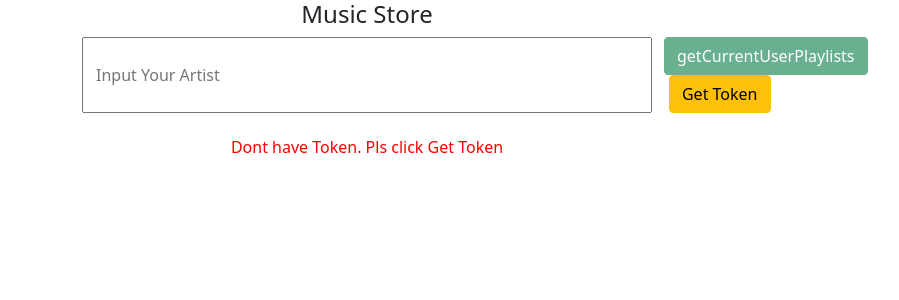
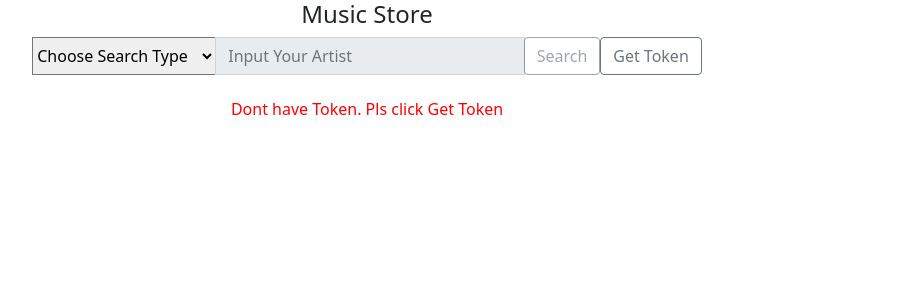
Before and after one commit to NguyenLoc0404/spotify_app, an Angular app: page /music in a window 1280 px wide. Shown: the top 300 px of the page, without its empty margins (273-1172 px from the left). Built offline with nearby package versions, Linux system fonts and the light colour scheme.

Commit message:
fixed some error

```diff
--- a/src/app/music-store/artist-detail/artist-detail.component.html
+++ b/src/app/music-store/artist-detail/artist-detail.component.html
@@ -15,7 +15,7 @@
         </p>
     </div>
 
-    <div *ngIf="artistsList && artistsList.length == 0" style="text-align: center;">
+    <div *ngIf="clickInformation.isClickSearch && !clickInformation.isTypeTrack && !clickInformation.isTypeCurrentList && artistsList && artistsList.length == 0" style="text-align: center;">
         <h5 style="color: red;">No Data For Your Search.Pls Search Again</h5>
     </div>
 
--- a/src/app/music-store/artist-detail/artist-detail.component.ts
+++ b/src/app/music-store/artist-detail/artist-detail.component.ts
@@ -9,13 +9,15 @@ export class ArtistDetailComponent implements OnInit {
   @Input() artists: any;
   @Input() tracks: any;
   @Input() accessToken: any;
+  @Input() clickInformation: any;
   artistsList: any;
   token: any;
   topTrack: any;
   indexOfArtist : number = -1;
   constructor(private musicService: MusicService) {}
 
-  ngOnInit(): void {}
+  ngOnInit(): void {
+  }
 
   ngOnChanges(changes: SimpleChanges): void {
     if (changes['artists'] && changes['artists'].currentValue) {
--- a/src/app/music-store/music-store.component.html
+++ b/src/app/music-store/music-store.component.html
@@ -1,14 +1,18 @@
-<div  class="container" style="text-align: center">
+<div class="container" style="text-align: center">
     <h4>Music Store</h4>
-    <div class="row">
-        <div class="col-3"></div>
-        <input [(ngModel)]="keyword" type="text" class="col-6" placeholder="Input Your Artist" aria-label="keyword"
-            aria-describedby="basic-addon1" />
-        <div class="col-2" style="text-align: left;">
-            <!-- <button  [disabled]="!accessToken"  type="button" class="btn btn-success" (click)="searchMusic('artist')">Search artist</button> -->
-            <!-- <button  [disabled]="!accessToken"  type="button" class="btn btn-success" (click)="searchMusic('track')">Search track</button> -->
-            <button  [disabled]="!accessToken"  type="button" class="btn btn-success" (click)="getCurrentPlaylist()">getCurrentUserPlaylists</button>
-            <button *ngIf="!accessToken || tokenExprise"   type="button" class="btn btn-warning" (click)="getNewToken()" style="margin-left: 3%;">Get Token</button>
+    <div style="width: 60%; margin: 0 auto;">
+        <div class="input-group">
+            <select class="custom-select" [(ngModel)]="selectedTypeSearch" (click)="changeType()">
+                <option *ngFor="let o of options">{{o.name}}</option>
+            </select>
+            <input type="text" [(ngModel)]="keyword" class="form-control" aria-label="Text input with dropdown button"
+                placeholder="Input Your Artist" [disabled]="isDisableInput(selectedTypeSearch)">
+            <div class="input-group-append">
+                <button class="btn btn-outline-secondary"  (click)="searchMusic()"
+                    [disabled]="selectedTypeSearch === 'Choose Search Type'" type="submit">Search</button>
+                <button *ngIf="!accessToken || tokenExprise" class="btn btn-outline-secondary" type="button"
+                    (click)="getNewToken()">Get Token</button>
+            </div>
         </div>
     </div>
     <div *ngIf="!accessToken" style="text-align: center;margin-top: 2%;">
@@ -21,6 +25,18 @@
             The token expired. Pls click Get Token
         </p>
     </div>
-    <app-artist-detail *ngIf="!tokenExprise" [tracks]="tracks" [artists]="artists" [accessToken]='accessToken' ></app-artist-detail>
-    <app-playlists *ngIf="!tokenExprise" [playlists]="playlists" [accessToken]='accessToken'></app-playlists>
+
+    <div *ngIf="!isLoading">
+        <app-artist-detail *ngIf="!tokenExprise" [tracks]="tracks" [artists]="artists"
+            [accessToken]='accessToken' [clickInformation]="clickInformation"></app-artist-detail>
+        <app-playlists *ngIf="!tokenExprise" [playlists]="playlists" [accessToken]='accessToken'
+            [clickInformation]="clickInformation"></app-playlists>
+    </div>
+
+
 </div>
+<div class="d-flex justify-content-center" *ngIf="isLoading">
+    <div class="spinner-border" role="status">
+        <span class="sr-only">Loading...</span>
+    </div>
+</div>
--- a/src/app/music-store/music-store.component.ts
+++ b/src/app/music-store/music-store.component.ts
@@ -17,26 +17,57 @@ export class MusicStoreComponent implements OnInit {
   default: boolean = false;
   tokenExprise: boolean = false;
   currentToken: any = sessionStorage.getItem('accessToken');
+  clickInformation = {
+    isClickSearch: false,
+    isTypeTrack: false,
+    isTypeCurrentList: false
+  };
+  isLoading: boolean = false;
+
+  selectedTypeSearch: string = 'Choose Search Type';
+
+  options = [
+    { name: "Choose Search Type", value: 0 },
+    { name: "track", value: 1 },
+    { name: "artist", value: 2 },
+    { name: "Current User Playlists", value: 3 },
+  ]
   constructor(
     private activeRoute: ActivatedRoute,
     private location: Location,
     private musicService: MusicService,
-  ) {}
+  ) { }
 
-  searchMusic(type: string) {
+  searchMusic() {
+    this.isLoading = true;
+    this.clickInformation.isClickSearch = true;
+    if (this.selectedTypeSearch === 'Current User Playlists') {
+      this.clickInformation.isTypeCurrentList = true;
+      this.getCurrentPlaylist();
+    } else {
+      if (this.selectedTypeSearch === 'track') {
+        this.clickInformation.isTypeTrack = true;
+      }
+
       if (this.accessToken && !this.tokenExprise) {
         if (this.keyword.length > 0) {
           this.musicService
-          .searchMusic(this.keyword, this.accessToken,type)
+            .searchMusic(
+              this.keyword,
+              this.accessToken,
+              this.selectedTypeSearch
+            )
             .subscribe(
               (res: any) => {
-              if(type == 'artist')
+                this.isLoading = false;
+                if (this.selectedTypeSearch == 'artist')
                   this.artists = res.artists.items;
                 else {
                   this.tracks = res.tracks.items;
                 }
               },
               (error) => {
+                this.isLoading = false;
                 if ((error.status = 401)) {
                   this.tokenExprise = true;
                 }
@@ -45,11 +76,36 @@ export class MusicStoreComponent implements OnInit {
         }
       }
     }
+  }
 
-  getCurrentPlaylist(){
-    this.musicService.getCurrentUserPlaylists(this.accessToken).subscribe((res:any) => {
+  changeType() {
+    this.artists = [];
+    this.tracks = [];
+    this.playlists = [];
+    this.clickInformation.isClickSearch = false;
+    this.clickInformation.isTypeTrack = false;
+    this.clickInformation.isTypeCurrentList = false;
+    this.keyword = '';
+  }
+
+  isDisableInput(typeSearch: string) {
+    if (typeSearch === ('Choose Search Type') || (typeSearch === 'Current User Playlists'))
+      return true;
+    return false;
+  }
+
+  getCurrentPlaylist() {
+    this.musicService.getCurrentUserPlaylists(this.accessToken).subscribe((res: any) => {
+      this.isLoading = false;
       this.playlists = res.items;
-    })
+    },
+      (error) => {
+        this.isLoading = false;
+        if ((error.status = 401)) {
+          this.tokenExprise = true;
+        }
+      }
+    )
 
   }
 
--- a/src/app/music-store/playlists/playlists.component.html
+++ b/src/app/music-store/playlists/playlists.component.html
@@ -10,7 +10,7 @@
         </p>
     </div>
 
-    <div *ngIf="playList && playList.length == 0" style="text-align: center;">
+    <div *ngIf="clickInformation.isClickSearch && playList && playList.length == 0" style="text-align: center;">
         <h5 style="color: red;">No Data For Your Current Playlist</h5>
     </div>
 
--- a/src/app/music-store/playlists/playlists.component.ts
+++ b/src/app/music-store/playlists/playlists.component.ts
@@ -9,6 +9,7 @@ import { MusicService } from '../Service/music-service.service';
 export class PlaylistsComponent {
   @Input() playlists: any;
   @Input() accessToken: any;
+  @Input() clickInformation: any;
   indexOfPlaylist : number = -1;
   playList : any;
   token: any;
```
Lines whose indentation alone changed are shown as unchanged.
